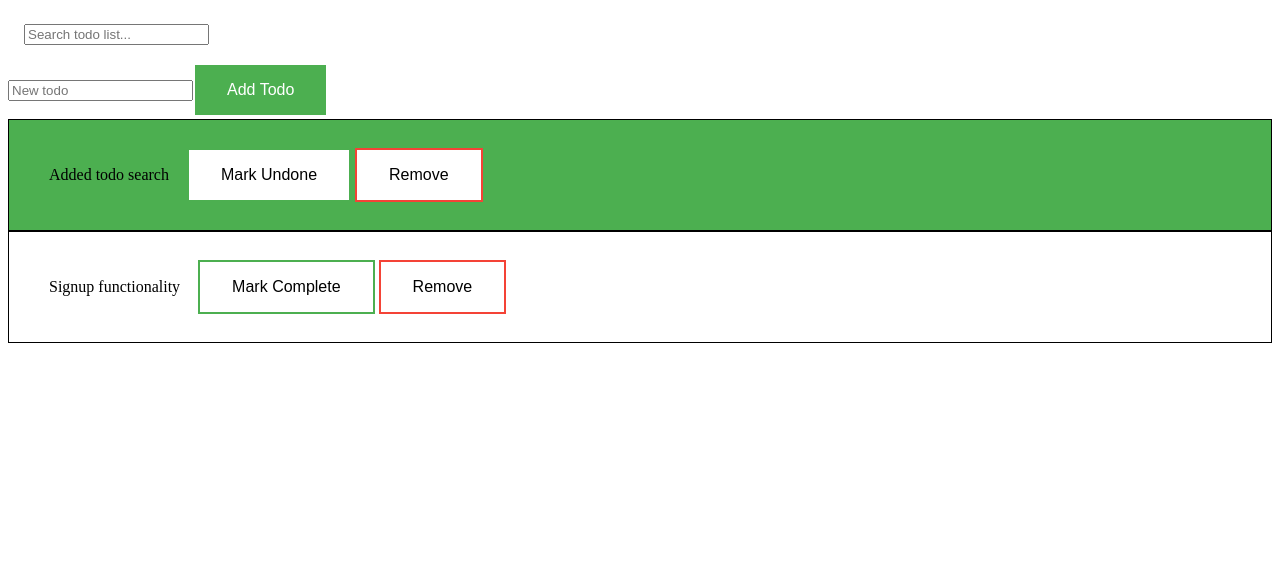
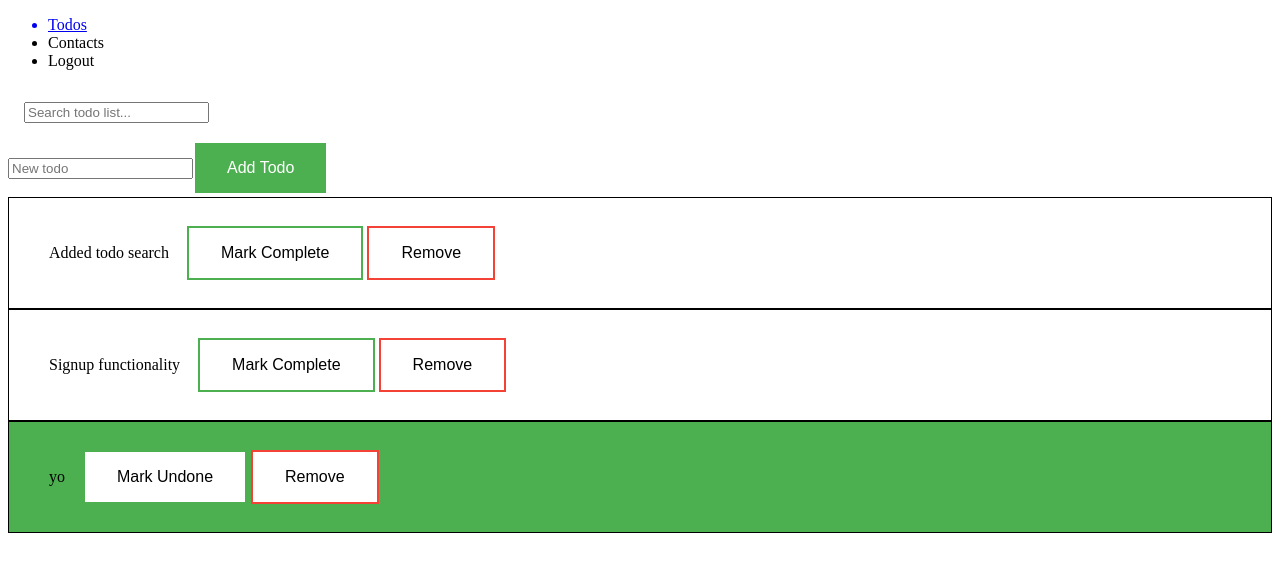
Before and after one commit to hatim523/TodoApp, a React (Create React App) app: page /todo in a window 1280 px wide. Shown: the top 572 px of the page. Built offline with nearby package versions, Linux system fonts and the light colour scheme; data requests are answered from the project's data file.

Commit message:
Added router and navbar

```diff
--- a/package.json
+++ b/package.json
@@ -13,6 +13,7 @@
     "react": "^17.0.2",
     "react-dom": "^17.0.2",
     "react-redux": "^7.2.5",
+    "react-router-dom": "^5.3.0",
     "react-scripts": "4.0.3",
     "redux": "^4.1.1",
     "redux-thunk": "^2.3.0",
--- a/src/components/App.jsx
+++ b/src/components/App.jsx
@@ -1,18 +1,20 @@
-import React, { useState } from 'react';
+import React from 'react';
 import { Provider } from 'react-redux';
-import AddTodo from './addTodo';
+import { BrowserRouter as Router, Route, Switch } from 'react-router-dom';
 import store from '../redux/store';
-import TodoItems from './TodoItems';
-import SearchTodo from './SearchTodo';
+import Nav from './Nav';
+import Todo from './Todo';
 
 function App() {
-  const [query, setQuery] = useState('');
-
   return (
     <Provider store={store}>
-      <SearchTodo query={query} onQueryUpdate={setQuery} />
-      <AddTodo />
-      <TodoItems query={query} />
+      <Router>
+        <Nav />
+        <Switch>
+
+          <Route path="/todo" exact component={Todo} />
+        </Switch>
+      </Router>
     </Provider>
   );
 }
--- /dev/null
+++ b/src/components/Nav.jsx
@@ -0,0 +1,18 @@
+import React from 'react';
+import { Link } from 'react-router-dom';
+
+function Nav() {
+  return (
+    <nav>
+      <ul>
+        <Link to="/todo">
+          <li>Todos</li>
+        </Link>
+        <li>Contacts</li>
+        <li>Logout</li>
+      </ul>
+    </nav>
+  );
+}
+
+export default Nav;
--- /dev/null
+++ b/src/components/Todo.jsx
@@ -0,0 +1,17 @@
+import React, { useState } from 'react';
+import TodoItems from './TodoItems';
+import SearchTodo from './SearchTodo';
+import AddTodo from './addTodo';
+
+function Todo() {
+  const [query, setQuery] = useState('');
+  return (
+    <div>
+      <SearchTodo query={query} onQueryUpdate={setQuery} />
+      <AddTodo />
+      <TodoItems query={query} />
+    </div>
+  );
+}
+
+export default Todo;
--- /dev/null
+++ b/src/components/todoContext.js
@@ -0,0 +1,6 @@
+import React from 'react';
+import store from '../redux/store';
+
+const TodoContext = React.createContext(store.getState().items);
+
+export default TodoContext;
--- a/src/db/db.json
+++ b/src/db/db.json
@@ -1,7 +1,7 @@
 {
   "todos": [
     {
-      "complete": true,
+      "complete": false,
       "todo": "Added todo search",
       "id": 1
     },
@@ -9,6 +9,11 @@
       "complete": false,
       "todo": "Signup functionality",
       "id": 2
+    },
+    {
+      "complete": true,
+      "todo": "yo",
+      "id": 3
     }
   ]
 }
```
Also changed, not shown: 1 other file (tests, documents, lock files or other folders).
